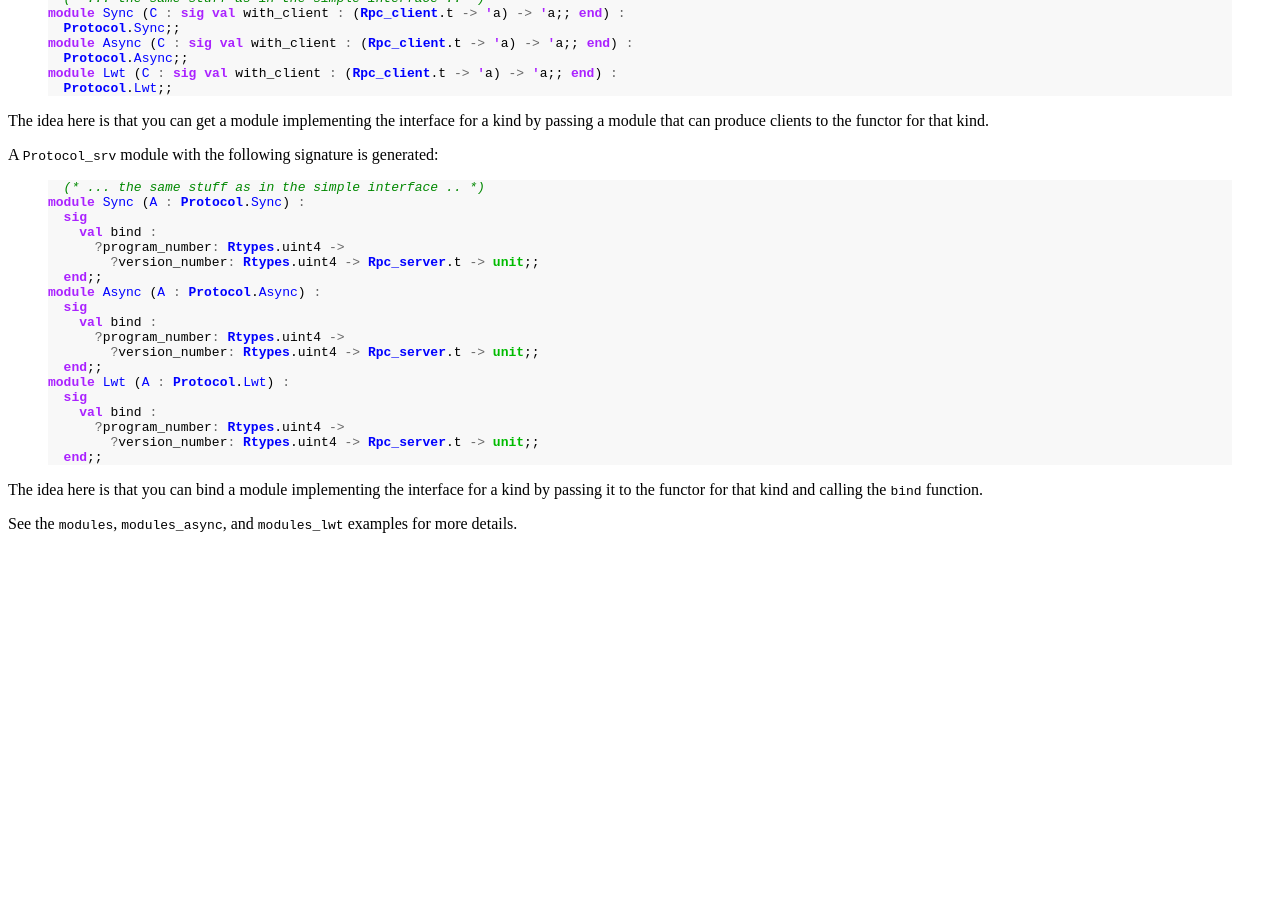
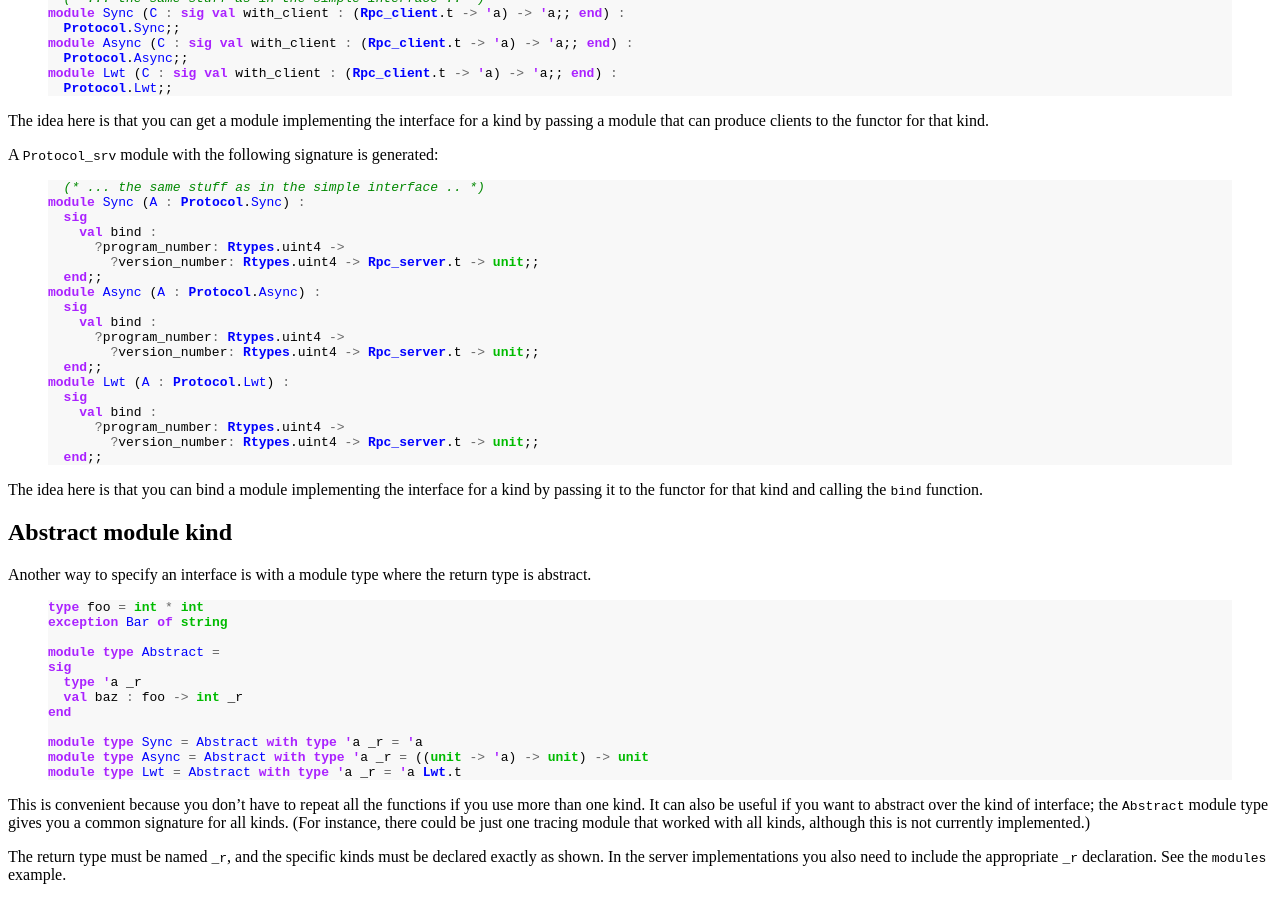
Before and after one commit to jaked/orpc, a Jekyll site: the page built from ModulesInterfaces.markdown, in a window 1280 px wide and 900 px high, scrolled down 588 px. Built offline with Jekyll 4.4.1, drawn with Linux system fonts in a browser that asks for light colours; before the commit the page ends 1137 px from its top, so only the background shows below that.

Commit message:
abstract module kind

```diff
--- a/ModulesInterfaces.markdown
+++ b/ModulesInterfaces.markdown
@@ -91,5 +91,33 @@ The idea here is that you can bind a module implementing the interface
 for a kind by passing it to the functor for that kind and calling the
 `bind` function.
 
-See the `modules`, `modules_async`, and `modules_lwt` examples for
-more details.
+##Abstract module kind
+
+Another way to specify an interface is with a module type where the
+return type is abstract.
+
+{% highlight ocaml %}
+type foo = int * int
+exception Bar of string
+
+module type Abstract =
+sig
+  type 'a _r
+  val baz : foo -> int _r
+end
+
+module type Sync = Abstract with type 'a _r = 'a
+module type Async = Abstract with type 'a _r = ((unit -> 'a) -> unit) -> unit
+module type Lwt = Abstract with type 'a _r = 'a Lwt.t
+{% endhighlight %}
+
+This is convenient because you don't have to repeat all the functions
+if you use more than one kind. It can also be useful if you want to
+abstract over the kind of interface; the `Abstract` module type gives
+you a common signature for all kinds. (For instance, there could be
+just one tracing module that worked with all kinds, although this is
+not currently implemented.)
+
+The return type must be named `_r`, and the specific kinds must be
+declared exactly as shown. In the server implementations you also need
+to include the appropriate `_r` declaration. See the `modules` example.
```
